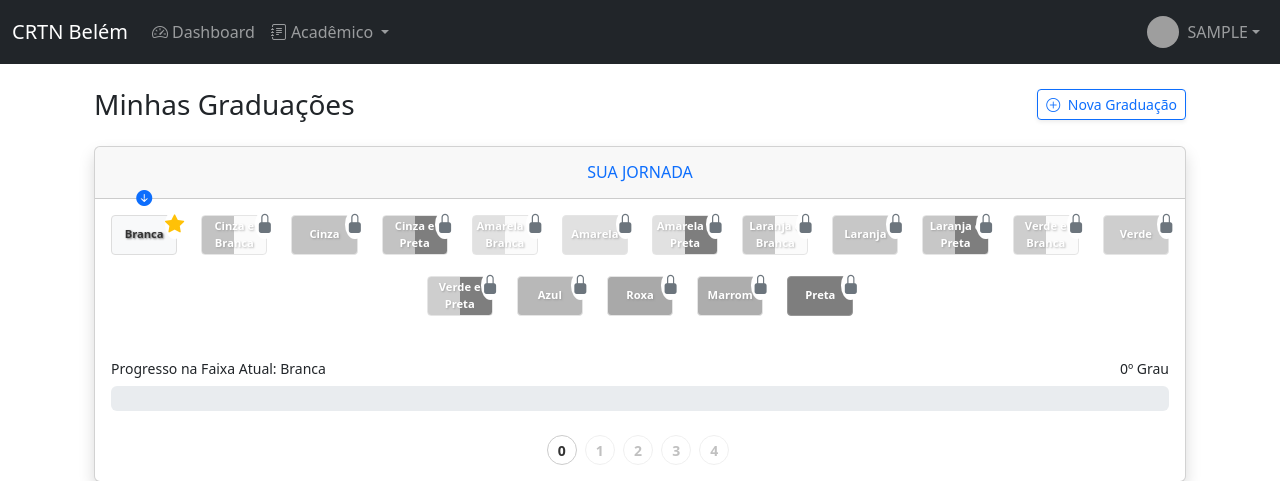
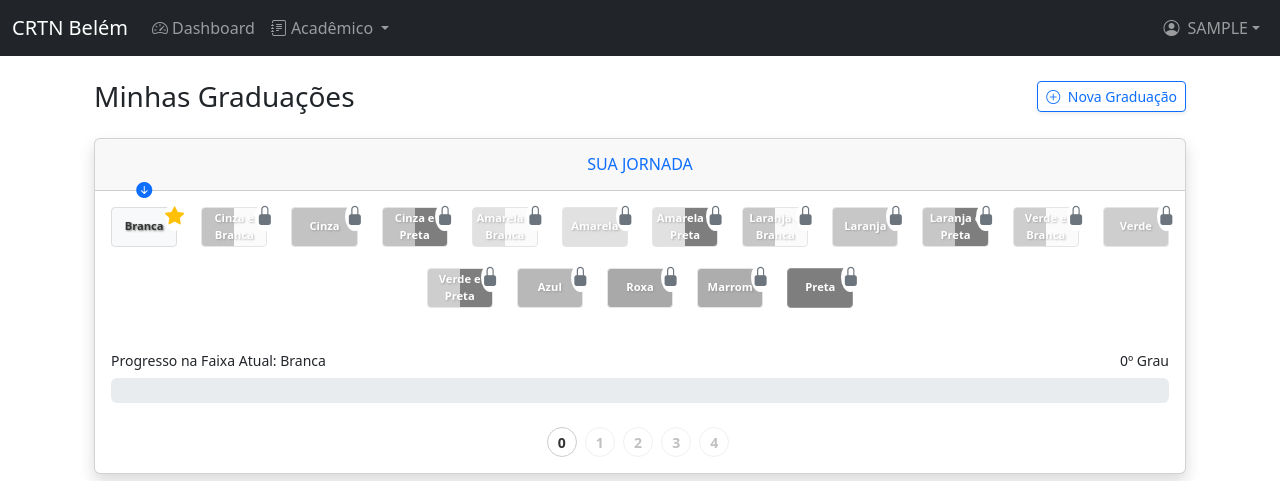
Before and after one commit to fabioklopes/academia, a Django app: page /aluno/graduacoes/ in a window 1280 px wide. Shown: the top 481 px of the page. Run offline with Django 4.2, Linux system fonts and the light colour scheme; the visitor is signed in with stand-in values (Sample User, id 1); data comes from the database, SQL or seed files in the repository; data that the repository does not hold is empty; parts of the project's set-up code (start-up, migrations or seed data) failed here and were passed over; some libraries are stand-ins or nearby versions; grey boxes are pictures that could not be loaded.

Commit message:
Ajustes da tela inicial, menu e outros

```diff
--- a/templates/academia/base.html
+++ b/templates/academia/base.html
@@ -139,9 +139,8 @@
                     {% endif %}
                 </ul>
 
-                <!-- Lista da Direita (Notificações, Usuário) -->
+                <!-- Bloco das Notificações -->
                 <ul class="navbar-nav align-items-center">
-                    <!-- Notificações -->
                     {% if has_pending_tasks %}
                         <li class="nav-item me-3">
                             <a class="nav-link position-relative d-flex align-items-center" href="#"
@@ -160,16 +159,7 @@
                     <li class="nav-item dropdown">
                         <a class="nav-link dropdown-toggle d-flex align-items-center" href="#" role="button"
                            data-bs-toggle="dropdown" aria-expanded="false">
-                            {% if user.photo %}
-                                <img src="{{ user.photo.url }}" alt="Foto" class="rounded-circle me-2" width="32"
-                                     height="32" style="object-fit: cover;">
-                            {% else %}
-                                <div class="bg-secondary rounded-circle me-2 d-flex align-items-center justify-content-center"
-                                     style="width: 32px; height: 32px;">
-                                    <i class="bi bi-person text-white"></i>
-                                </div>
-                            {% endif %}
-                            <span>{{ user.first_name.upper }}</span>
+                            <i class="bi bi-person-circle me-2"></i> <span>{{ user.first_name.upper }}</span>
                         </a>
                         <ul class="dropdown-menu dropdown-menu-end">
                             <li>
@@ -185,71 +175,64 @@
                                             </div>
                                         {% endif %}
                                         <div>
+
+                                            <!-- Bloco de Apresentação -->
                                             <div class="fw-bold">{{ user.first_name }} {{ user.last_name }}</div>
                                             <small class="text-muted">{{ user.email }}</small>
-                                            {% with current_graduacao=user.get_current_graduation %}
-                                                {% if current_graduacao %}
-                                                    <div class="mt-2">
-                                                        {% if current_graduacao.degree > 0 %}
-                                                            <img src="/media/faixas/{{ current_graduacao.belt|lower }}_{{ current_graduacao.degree }}_DEGREES.png"
-                                                                 alt="{{ current_graduacao.get_belt_display }}"
-                                                                 style="height: 25px; image-rendering: pixelated; border: 1px solid #000;">
-                                                        {% else %}
-                                                            <img src="/media/faixas/{{ current_graduacao.belt|lower }}.png"
-                                                                 alt="{{ current_graduacao.get_belt_display }}"
-                                                                 style="height: 25px; image-rendering: pixelated; border: 1px solid #000;">
-                                                        {% endif %}
-                                                    </div>
-                                                {% endif %}
-                                            {% endwith %}
-                                        </div>
-                                    </div>
-                                </div>
-                            </li>
+
+
+                                            <!-- Bloco de Perfil -->
                                             <li>
                                                 <hr class="dropdown-divider">
                                             </li>
+                                            <li>
+                                                <h6 class="dropdown-header">Seu Perfil:
                                                     {% if user.group_role == "STD" %}
-                                <li><a class="dropdown-item" href="#"><i class="bi bi-star-fill"></i> Nível de Acesso:
-                                    Aluno</a></li>
+                                                        Aluno
                                                     {% elif user.group_role == "PRO" %}
-                                <li><a class="dropdown-item" href="#"><i class="bi bi-star-fill"></i> Nível de Acesso:
-                                    Professor</a></li>
+                                                        Professor
                                                     {% else %}
-                                <li><a class="dropdown-item" href="#"><i class="bi bi-star-fill"></i> Nível de Acesso:
-                                    Administrador</a></li>
+                                                        Administrador
                                                     {% endif %}
+                                                </h6>
+                                            </li>
+                                            <li>
+                                                <a class="dropdown-item" href="{% url 'perfil' %}">
+                                                    <i class="bi bi-person-circle me-2"></i> Ver o meu perfil
+                                                </a>
+                                            </li>
 
-                            <!-- Sistema de Troca de Contas -->
+
+                                            <!-- Bloco de Dependentes -->
                                             {% if original_user_id or dependents_list %}
                                                 <li>
                                                     <hr class="dropdown-divider">
                                                 </li>
-                                <li><h6 class="dropdown-header">Gerenciar Contas</h6></li>
+                                                <li><h6 class="dropdown-header">Gerenciar seus dependentes</h6></li>
 
                                                 {% if original_user_id %}
-                                    {# Se a conta dependente estiver sendo usada, apresentar o link de voltar para minha conta #}
                                                     <li>
                                                         <a class="dropdown-item" href="{% url 'switch_account_back' %}">
-                                            <i class="bi bi-arrow-left-circle me-2"></i>Voltar para minha conta
+                                                            <i class="bi bi-arrow-left-circle me-2"></i>Voltar para
+                                                            minha conta
                                                         </a>
                                                     </li>
                                                 {% else %}
-                                    {# Se a conta principal estiver logada, exibir as contas dependentes #}
                                                     {% for dependent in dependents_list %}
                                                         {% if user.group_role == "STD" %}
                                                             {% if dependent.status != 'PENDENTE' and dependent.status != 'INATIVO' %}
                                                                 <li>
                                                                     <a class="dropdown-item"
                                                                        href="{% url 'switch_account' dependent.id %}">
-                                                        <i class="bi bi-person-check me-2"></i>{{ dependent.get_full_name }}
+                                                                        <i class="bi bi-person-check"></i> {{ dependent.get_full_name }}
                                                                     </a>
                                                                 </li>
                                                             {% endif %}
                                                         {% else %}
                                                             <li>
-                                                <a class="dropdown-item" href="{% url 'switch_account' dependent.id %}">
-                                                    <i class="bi bi-person-check me-2"></i>{{ dependent.get_full_name }}
+                                                                <a class="dropdown-item"
+                                                                   href="{% url 'switch_account' dependent.id %}">
+                                                                    <i class="bi bi-person-check"></i> {{ dependent.get_full_name }}
                                                                 </a>
                                                             </li>
                                                         {% endif %}
@@ -257,17 +240,19 @@
                                                 {% endif %}
                                             {% endif %}
 
+                                            <!-- Bloco de Saída -->
                                             <li>
                                                 <hr class="dropdown-divider">
                                             </li>
-                            <li><a class="dropdown-item" href="{% url 'perfil' %}"><i
-                                    class="bi bi-person-circle me-2"></i>Meu Perfil</a></li>
                                             <li>
-                                <hr class="dropdown-divider">
+                                                <a class="dropdown-item text-danger" href="{% url 'logout' %}">
+                                                    <i class="bi bi-door-open me-2"></i>Sair
+                                                </a>
                                             </li>
-                            <li><a class="dropdown-item text-danger" href="{% url 'logout' %}">
-                                <i class="bi bi-box-arrow-right me-2"></i>Sair
-                            </a></li>
+                                        </div>
+                                    </div>
+                                </div>
+                            </li>
                         </ul>
                     </li>
                 </ul>
```
Also changed, not shown: media/photos/2_1770041277.png (deleted), media/photos/2_1770046743.png (deleted), media/photos/2_1770308752.png (deleted). Lines whose indentation alone changed are shown as unchanged.
